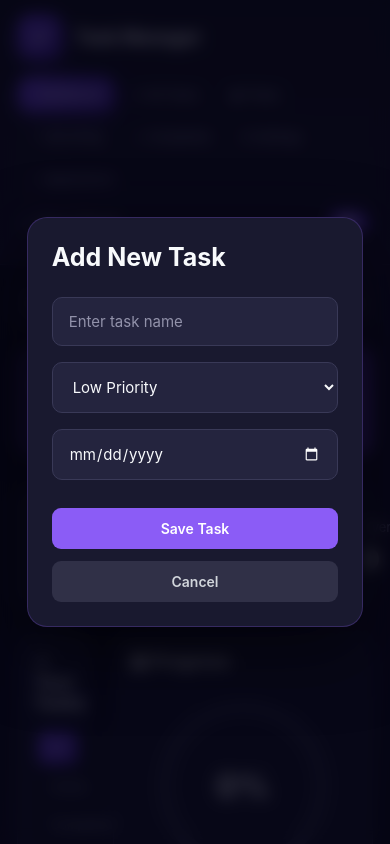
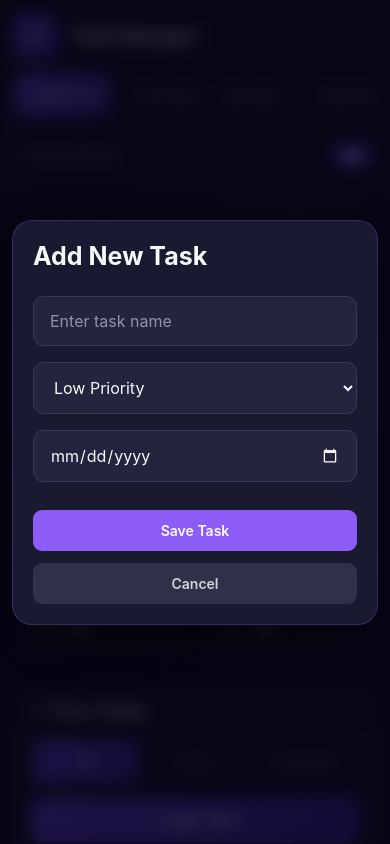
Before and after one commit to Indrajthakur/Task-manager-app, a plain HTML site: page index.html in a window 390 px wide. Shown: the top 844 px of the page. Drawn offline with Linux system fonts and the light colour scheme; no server answers; sample sign-in values are in the browser's storage.

Commit message:
Fix mobile responsiveness and dashboard layout

```diff
--- a/css/responsive.css
+++ b/css/responsive.css
@@ -1,24 +1,177 @@
-/* Small screen overflow protection */
 
-@media (max-width: 600px) {
+/* Tablet layout */
+@media (max-width: 1100px) {
+    .stats-grid {
+        grid-template-columns: repeat(2, minmax(0, 1fr));
+    }
+
+    .dashboard-grid,
+    .bottom-grid {
+        grid-template-columns: minmax(0, 1fr);
+    }
+}
+
+/* Mobile layout */
+@media (max-width: 768px) {
+    .app-container {
+        flex-direction: column;
+    }
+
+    .sidebar {
+        width: 100%;
+        min-width: 0;
+        min-height: auto;
+        padding: 14px;
+    }
+
+    .logo {
+        margin-bottom: 15px;
+    }
+
+    .sidebar-nav {
+        flex-direction: row;
+        flex-wrap: nowrap;
+        overflow-x: auto;
+        scrollbar-width: thin;
+        gap: 8px;
+    }
+
+    .nav-link {
+        flex-shrink: 0;
+        white-space: nowrap;
+        min-height: 44px;
+        padding: 12px;
+    }
+
+    .productivity-card {
+        display: none;
+    }
+
+    .theme-toggle {
+        margin-top: 12px;
+    }
+
+    .main-content {
+        width: 100%;
+        min-width: 0;
+        padding: 14px;
+    }
+
+    .topbar {
+        flex-wrap: wrap;
+        gap: 12px;
+    }
+
+    .topbar input {
+        width: 100%;
+        max-width: none;
+        font-size: 16px;
+    }
+
+    .header-actions {
+        margin-left: auto;
+    }
+
+    .stats-grid {
+        gap: 10px;
+    }
+
+    .stat-card {
+        padding: 14px;
+        gap: 10px;
+        min-height: 90px;
+    }
+
+    .stat-card > span {
+        width: 34px;
+        height: 34px;
+        flex-shrink: 0;
+        font-size: 16px;
+    }
+
+    .stat-card h2 {
+        font-size: 22px;
+    }
+
+    .stat-card p {
+        font-size: 11px;
+    }
+
     .tasks-panel,
     .progress-panel,
     .upcoming-panel,
     .filters-panel {
-        padding: 16px;
+        padding: 15px;
         min-width: 0;
+    }
+
+    .panel-header {
+        flex-wrap: wrap;
+    }
+
+    .panel-header > .task-actions {
+        width: 100%;
+        flex-wrap: wrap;
+        gap: 10px;
+    }
+
+    .task-tabs {
+        width: 100%;
+        flex-wrap: wrap;
+    }
+
+    .task-tabs button {
+        flex: 1;
+        min-height: 44px;
+        padding: 8px;
+    }
+
+    .add-task-btn {
+        width: 100%;
+        min-height: 44px;
     }
 
     .task-item {
         flex-wrap: wrap;
-        gap: 12px;
+        gap: 10px;
     }
 
-    .task-actions {
-        flex-wrap: wrap;
+    .task-info {
+        min-width: 0;
     }
 
-    .task-tabs {
-        flex-wrap: wrap;
+    .task-action-btn {
+        width: 44px;
+        height: 44px;
+    }
+
+    .modal-content {
+        width: 100%;
+        max-width: 100%;
+        max-height: 85dvh;
+        padding: 20px;
+    }
+
+    #taskForm input,
+    #taskForm select {
+        min-width: 0;
+        font-size: 16px;
     }
 }
+
+/* Smaller phones */
+@media (max-width: 360px) {
+    .main-content {
+        padding: 10px;
+    }
+
+    .stat-card {
+        padding: 10px;
+        gap: 8px;
+    }
+
+    .task-item > .task-actions {
+        width: 100%;
+        justify-content: flex-end;
+    }
+}
```
